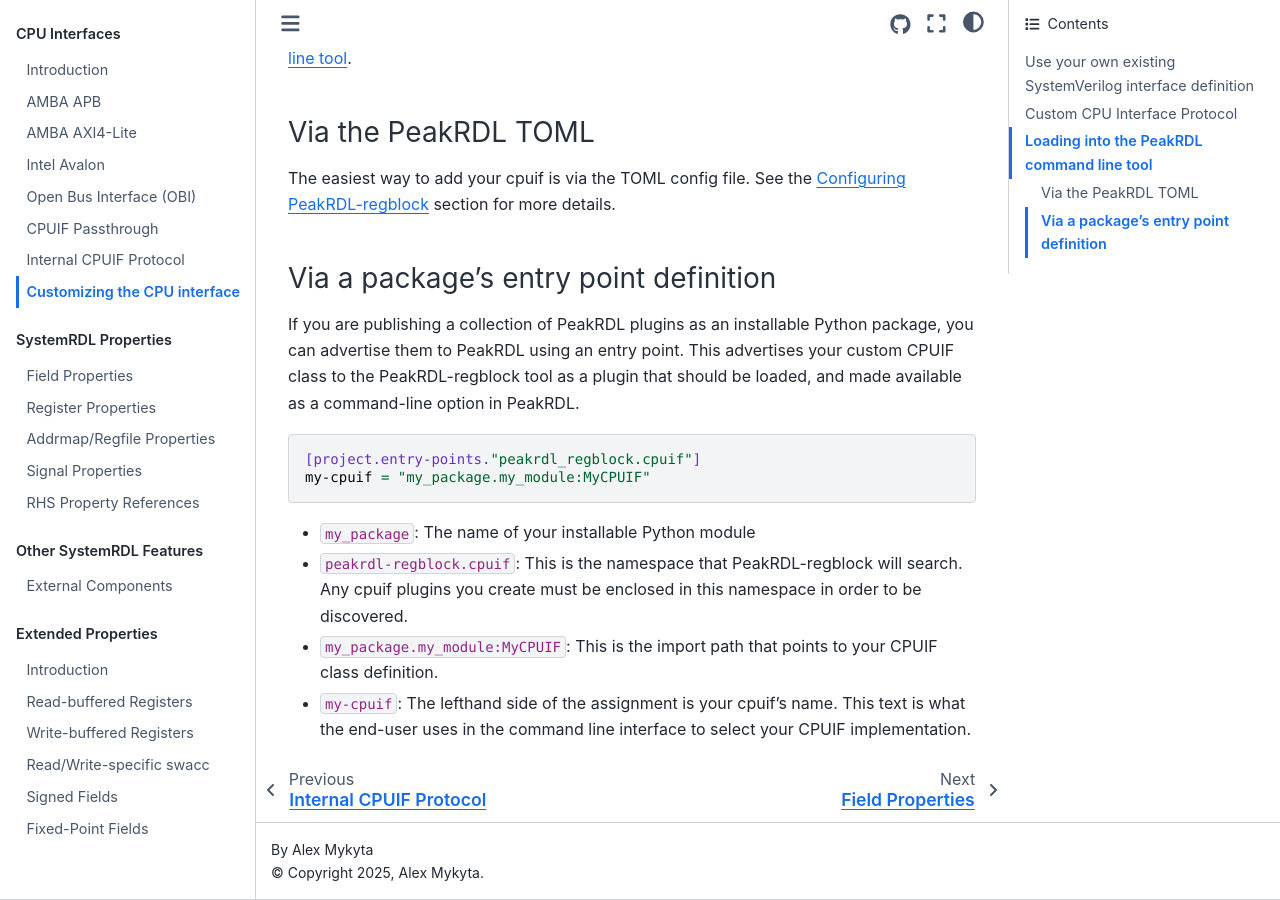
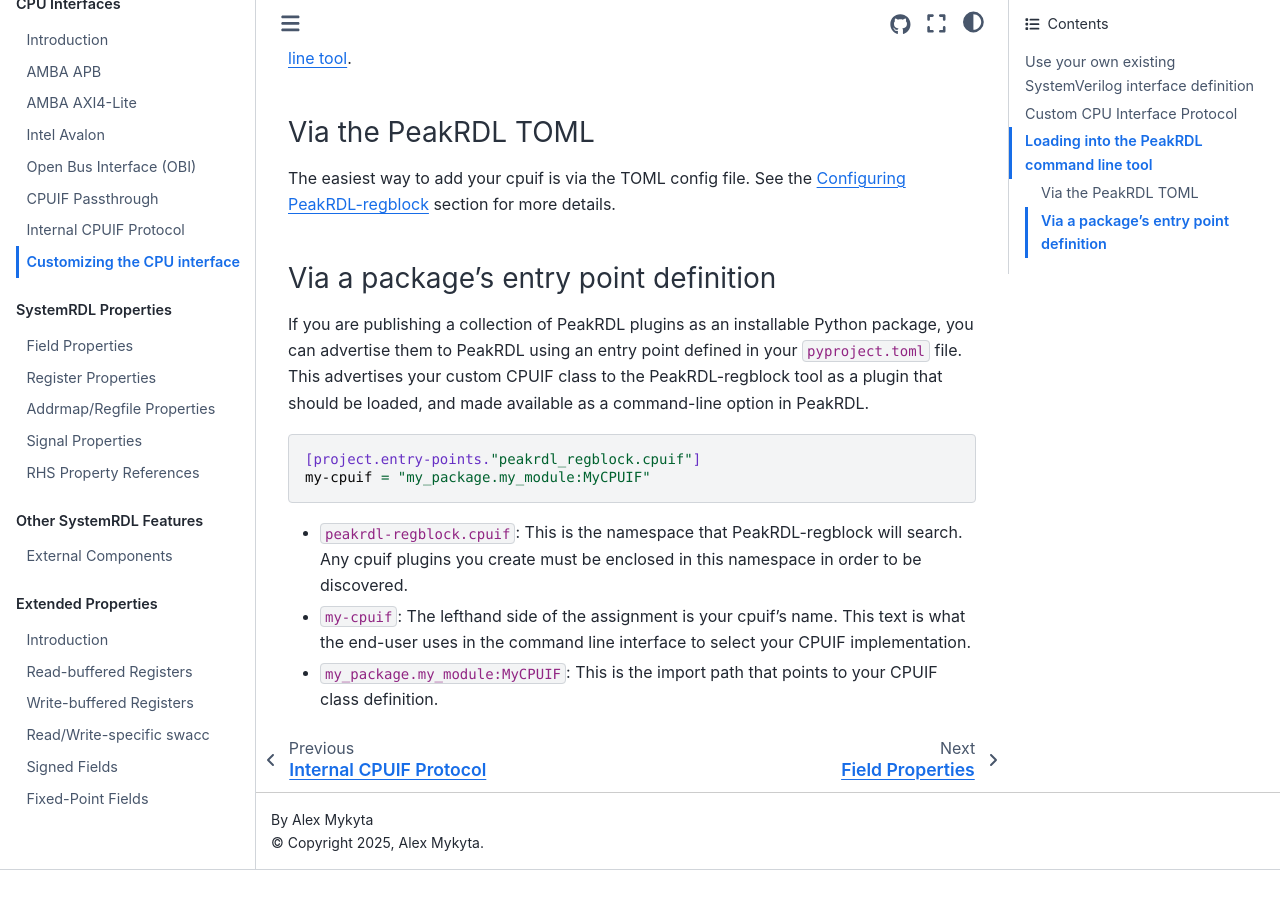
Before and after one commit to SystemRDL/PeakRDL-regblock, a Sphinx documentation site: the page built from docs/cpuif/customizing.rst, in a window 1280 px wide and 900 px high, scrolled down 1977 px. Built offline with Sphinx 7.4.7 and the Sphinx Book theme 1.1.4, drawn with Linux system fonts in a browser that asks for light colours; after the commit the page ends 2847 px from its top, so only the background shows below that.

Commit message:
doc updates

```diff
--- a/docs/cpuif/customizing.rst
+++ b/docs/cpuif/customizing.rst
@@ -93,7 +93,8 @@
 Via a package's entry point definition
 ^^^^^^^^^^^^^^^^^^^^^^^^^^^^^^^^^^^^^^
 If you are publishing a collection of PeakRDL plugins as an installable Python
-package, you can advertise them to PeakRDL using an entry point.
+package, you can advertise them to PeakRDL using an entry point defined in your
+``pyproject.toml`` file.
 This advertises your custom CPUIF class to the PeakRDL-regblock tool as a plugin
 that should be loaded, and made available as a command-line option in PeakRDL.
 
@@ -103,12 +104,11 @@
     my-cpuif = "my_package.my_module:MyCPUIF"
 
 
-*   ``my_package``: The name of your installable Python module
 *   ``peakrdl-regblock.cpuif``: This is the namespace that PeakRDL-regblock will
     search. Any cpuif plugins you create must be enclosed in this namespace in
     order to be discovered.
-*   ``my_package.my_module:MyCPUIF``: This is the import path that
-    points to your CPUIF class definition.
 *   ``my-cpuif``: The lefthand side of the assignment is your cpuif's name. This
     text is what the end-user uses in the command line interface to select your
     CPUIF implementation.
+*   ``my_package.my_module:MyCPUIF``: This is the import path that
+    points to your CPUIF class definition.
```
Also changed, not shown: 2 other files.
